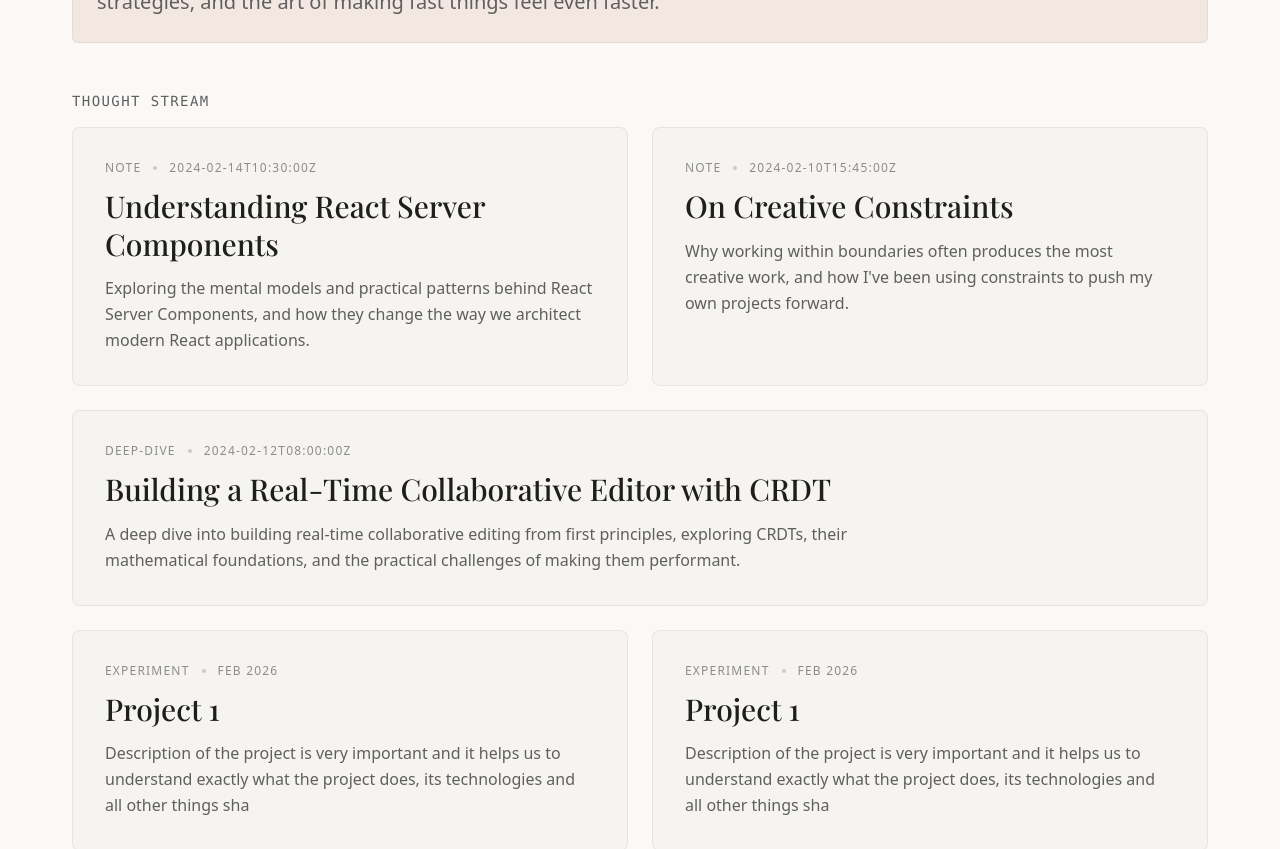
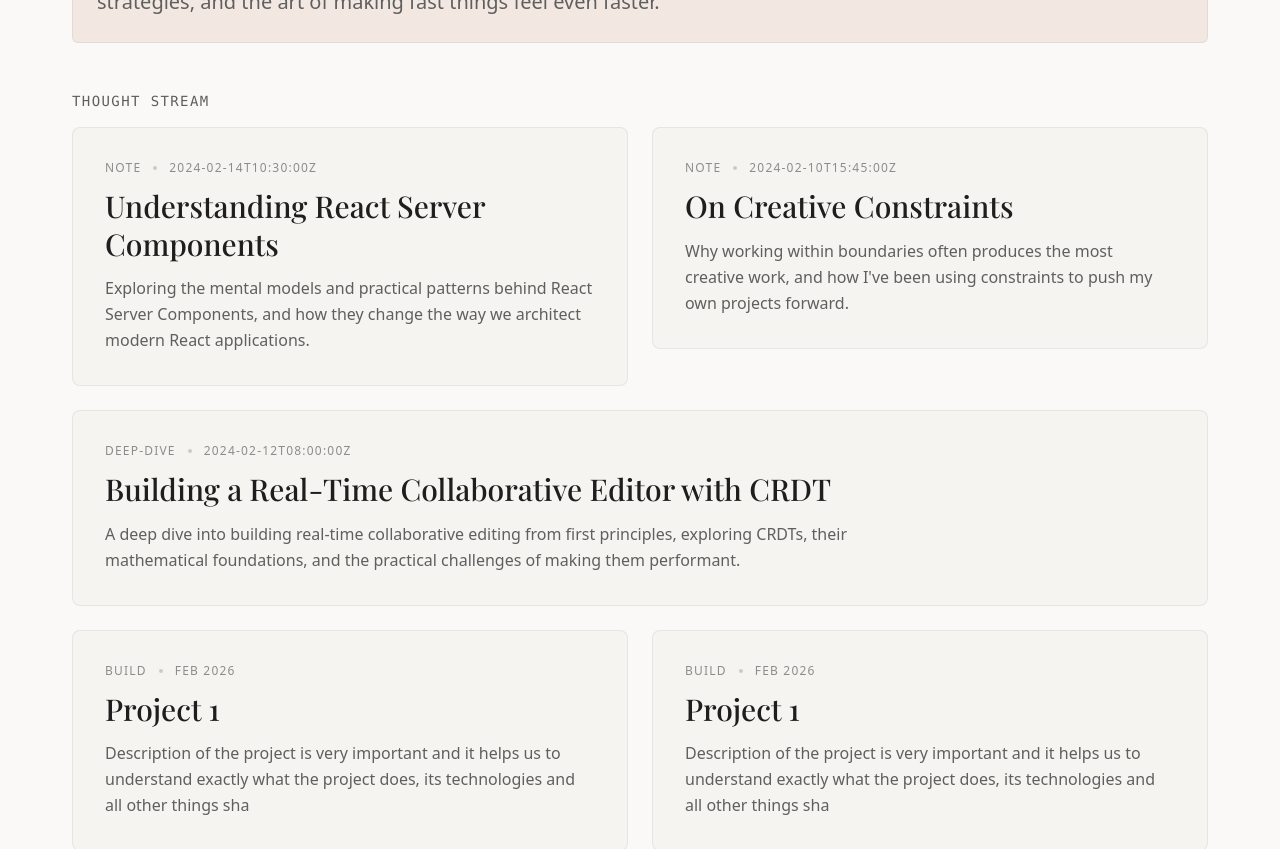
Before and after one commit to Roqeeb-dev/digital-journal, a Next.js app: page / in a window 1280 px wide. Shown: the part 620-1469 px from the top of the page. Built offline with nearby package versions, Linux system fonts and the light colour scheme.

Commit message:
added functionality to journal cards

```diff
--- a/components/JournalCard.tsx
+++ b/components/JournalCard.tsx
@@ -1,4 +1,5 @@
 import { Playfair_Display } from "next/font/google";
+import Link from "next/link";
 
 const playfair = Playfair_Display({
   subsets: ["latin"],
@@ -19,6 +20,7 @@ export default function JournalCard({
   description,
 }: JournalCardProps) {
   return (
+    <Link href={`/${category}s`}>
       <article className="border border-secondary-text/10 bg-[#f6f4f0] rounded-lg p-6 sm:p-8 mb-6 transition-colors duration-300 cursor-pointer group hover:border-gray-300">
         <div className="flex items-center gap-3 text-xs tracking-widest uppercase text-muted-text">
           <span>{category}</span>
@@ -36,5 +38,6 @@ export default function JournalCard({
           {description}
         </p>
       </article>
+    </Link>
   );
 }
--- a/components/ThoughtStream.tsx
+++ b/components/ThoughtStream.tsx
@@ -42,7 +42,7 @@ export default function ThoughtStream() {
         {builds.map((b, idx) => (
           <JournalCard
             key={idx}
-            category="EXPERIMENT"
+            category="build"
             date={b.date}
             title={b.title}
             description={b.description}
```
Lines whose indentation alone changed are shown as unchanged.
